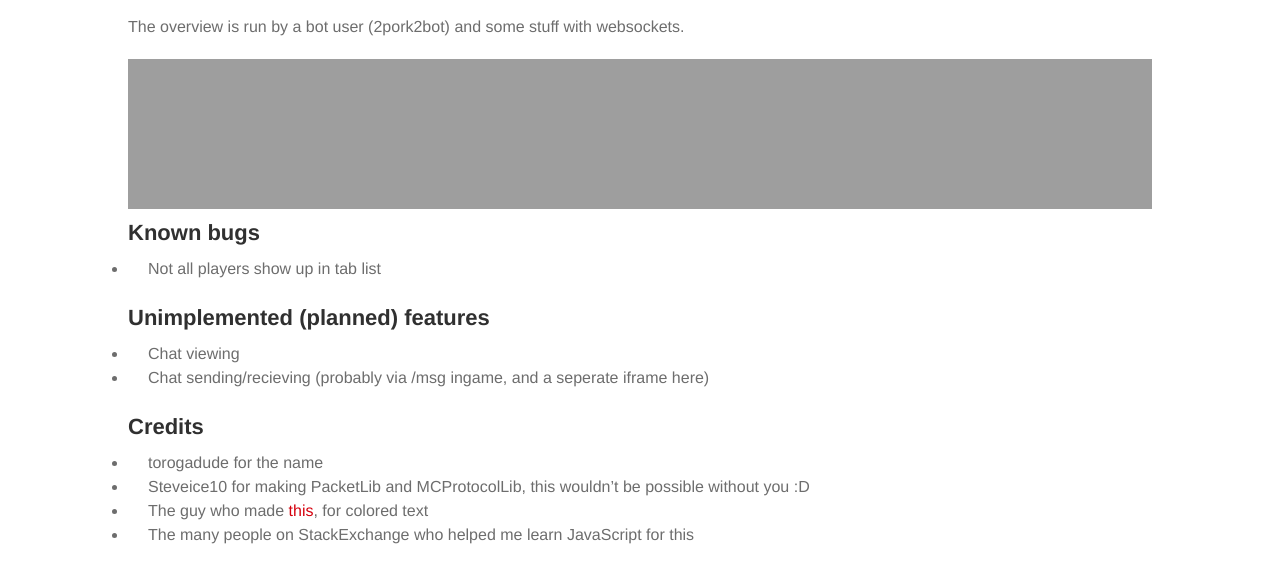
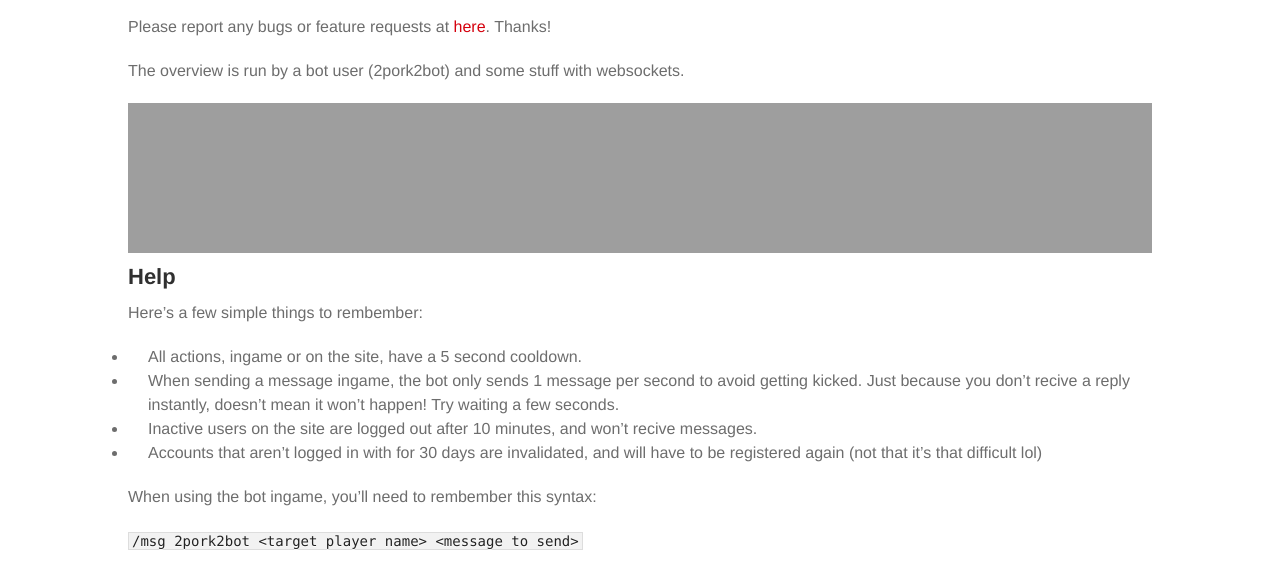
Before and after one commit to DaMatrix/damatrix.github.io, a Jekyll site: the page built from pork2b2tbot.md, in a window 1280 px wide and 1400 px high, scrolled down 339 px. Shown: the top 567 px of the window. Built offline with Jekyll 4.4.1, drawn with Linux system fonts in a browser that asks for light colours; some web fonts are replaced; comment, search, counter and statistics services are not loaded; our own code applies the rules of GitHub Pages for plain Markdown files; some of the changed text lies outside the part shown; grey boxes are pictures that could not be loaded.

Commit message:
2pork2bot docs!

```diff
--- a/pork2b2tbot.md
+++ b/pork2b2tbot.md
@@ -6,18 +6,63 @@
 
 This is a web overview of 2b2t. It's still under contruction, and a lot of things are broken or unimplemented. You can view the source code [here](https://github.com/DaMatrix/Pork2b2tBot).
 
+Please report any bugs or feature requests at [here](https://github.com/DaMatrix/Pork2b2tBot/issues). Thanks!
+
 The overview is run by a bot user (2pork2bot) and some stuff with websockets.
 
 <iframe src="http://www.daporkchop.net/Pork2b2tBot/index.html" scrolling="no" style="border: 0; width: 100%;" id="chatframe"></iframe>
 
+## Help
+
+Here's a few simple things to rembember:
+- All actions, ingame or on the site, have a 5 second cooldown.
+- When sending a message ingame, the bot only sends 1 message per second to avoid getting kicked. Just because you don't recive a reply instantly, doesn't mean it won't happen! Try waiting a few seconds.
+- Inactive users on the site are logged out after 10 minutes, and won't recive messages.
+- Accounts that aren't logged in with for 30 days are invalidated, and will have to be registered again (not that it's that difficult lol)
+
+When using the bot ingame, you'll need to rembember this syntax:
+
+`/msg 2pork2bot <target player name> <message to send>`
+
+This command will send a message to a player logged into the website, by their name. Keep in mind that logged in users are automagically logged out after 10 minutes of inactivity.
+An example can be seen here:
+
+`/msg 2pork2bot torogadude hello there!`
+
+This would send "hello there!" to torogadude, assuming he's logged in on the site.
+
+On the site (here), you can do as follows:
+
+### Registration
+
+1. Enter your IGN in the first text box, and your password you want to use in the second one.
+2. Press "Log in". You'll be sent a command, that you need to send ingame on 2b2t. Keep in mind that this confirmation command expires after 10 minutes or the bot restarting, but you can always run step 1 again :P
+3. After running the command 2pork2bot will send you back here. Refresh the page and use the same IGN and password, you'll get a new interface.
+
+### Sending chat from the site
+
+After registering and logging in, you'll be able to send messages.
+
+1. Enter the name of the user you want to message in the first text box.
+2. Enter your message in the second one.
+3. Press "Send"
+4. The user will get your message ingame! (if they're logged in to 2b2t, that is :P)
+
+### Changing your password
+
+If you forget your password to log into the site, you can join 2b2t and issue the following command:
+
+`/msg 2pork2bot changepass <new password>`
+
+I don't feel any further explaination is required for this.
+
 ## Known bugs
 
-- Not all players show up in tab list
+- Ping in tab list shows incorrectly
 
 ## Unimplemented (planned) features
 
-- Chat viewing
-- Chat sending/recieving (probably via /msg ingame, and a seperate iframe here)
+- Graphs! (player online times, when players are most active, etc.)
 
 ## Credits
 
@@ -25,7 +70,7 @@
 - Steveice10 for making PacketLib and MCProtocolLib, this wouldn't be possible without you :D
 - The guy who made [this](http://stackoverflow.com/a/30313558), for colored text
 - The many people on StackExchange who helped me learn JavaScript for this
-
+- [This](https://github.com/Caligatio/jsSHA), for client-side password hashing
 
 
 <script type="application/javascript">function resizeIFrameToFitContent( iFrame ) { iFrame.height = iFrame.contentWindow.document.body.scrollHeight; }  window.setInterval(function(){ resizeIFrameToFitContent(document.getElementById("chatframe")) }, 50);</script>
```
